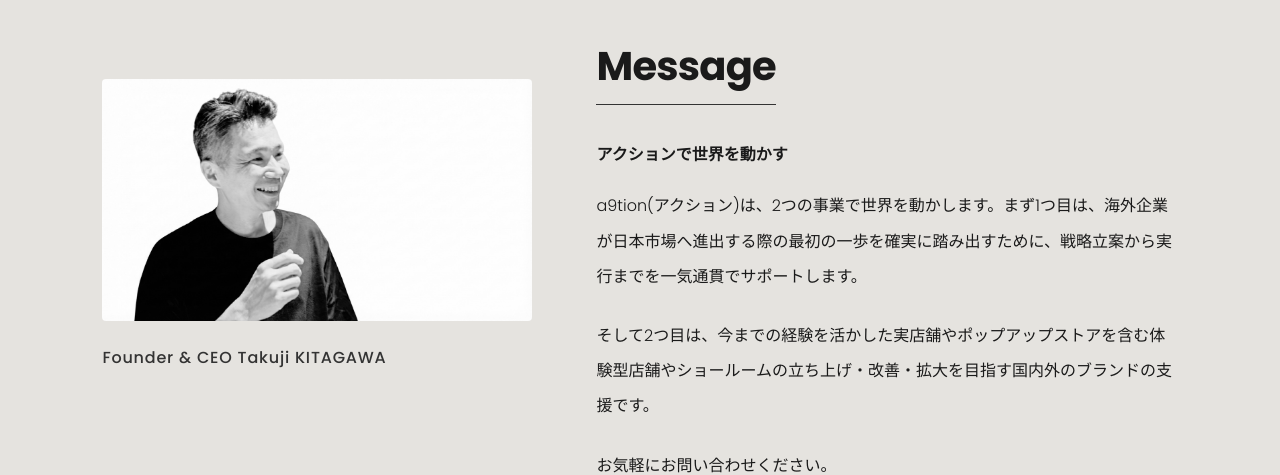
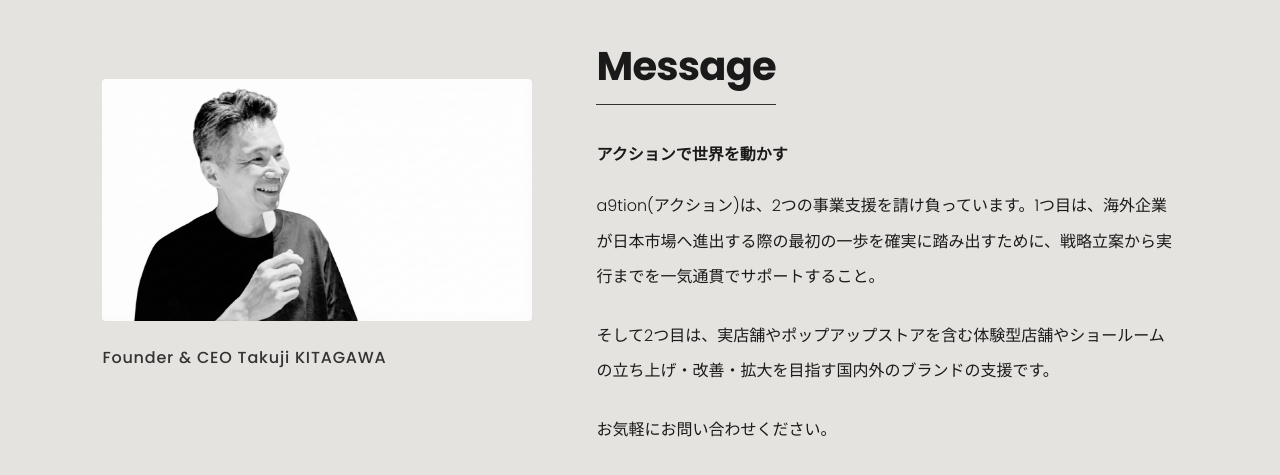
Before and after one commit to a9tion/a9tion-website, a plain HTML site: page index.html in a window 1280 px wide. Shown: the part 857-1332 px from the top of the page. Drawn offline with Linux system fonts and the light colour scheme.

Commit message:
Update homepage content
Co-Authored-By: Claude Sonnet 4.6 <noreply@anthropic.com>

```diff
--- a/index.html
+++ b/index.html
@@ -4,7 +4,7 @@
     <meta charset="UTF-8">
     <meta name="viewport" content="width=device-width, initial-scale=1.0">
     <meta name="robots" content="index, follow">
-    <title>A9tion K.K. - AVANTGARDE</title>
+    <title>A9tion K.K.</title>
     <link rel="preconnect" href="https://fonts.googleapis.com">
     <link rel="preconnect" href="https://fonts.gstatic.com" crossorigin>
     <link href="https://fonts.googleapis.com/css2?family=Poppins:wght@300;500;700&family=Syncopate:wght@700&family=Noto+Sans+JP:wght@300;500;700&display=swap" rel="stylesheet">
@@ -278,8 +278,8 @@
             ja: {
                 langLabel: "EN",
                 messageBody: `<span class="message-lead">アクションで世界を動かす</span>
-                              <p>a9tion(アクション)は、2つの事業で世界を動かします。まず1つ目は、海外企業が日本市場へ進出する際の最初の一歩を確実に踏み出すために、戦略立案から実行までを一気通貫でサポートします。</p>
-                              <p>そして2つ目は、今までの経験を活かした実店舗やポップアップストアを含む体験型店舗やショールームの立ち上げ・改善・拡大を目指す国内外のブランドの支援です。</p>
+                              <p>a9tion(アクション)は、2つの事業支援を請け負っています。1つ目は、海外企業が日本市場へ進出する際の最初の一歩を確実に踏み出すために、戦略立案から実行までを一気通貫でサポートすること。</p>
+                              <p>そして2つ目は、実店舗やポップアップストアを含む体験型店舗やショールームの立ち上げ・改善・拡大を目指す国内外のブランドの支援です。</p>
                               <p>お気軽にお問い合わせください。</p>`,
                 aboutLabel: "ABOUT US",
                 contactLabel: "CONTACT",
```
